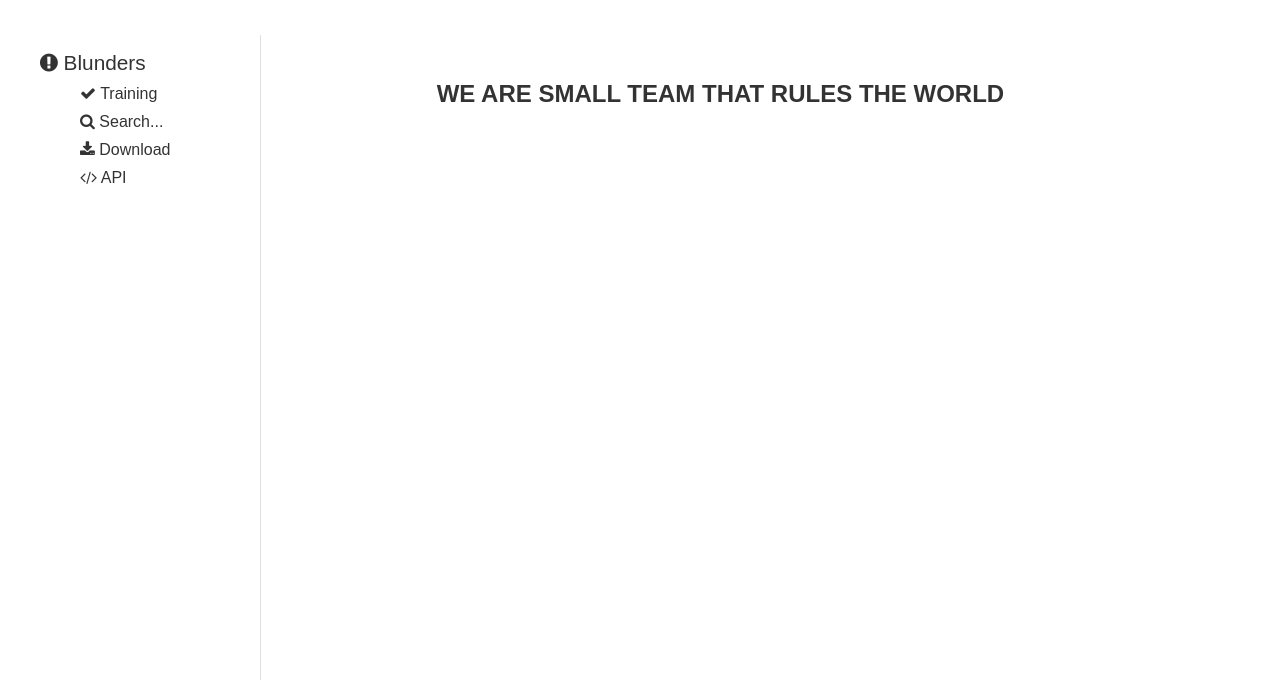
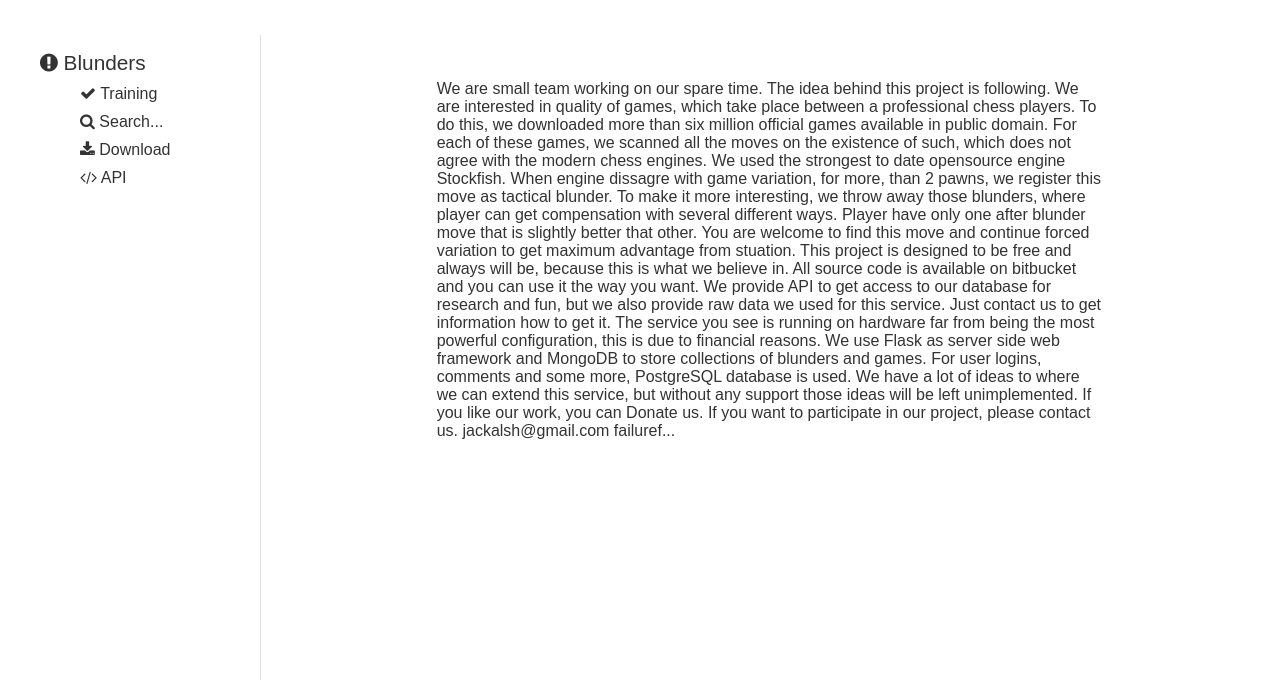
Before and after one commit to codingjerk/ztd.blunders-web, a Flask app: page /about in a window 1280 px wide. Shown: the top 680 px of the page. Run offline with Flask 2, Linux system fonts and the light colour scheme; some libraries are stand-ins or nearby versions.

Commit message:
Working on about section

```diff
--- a/app/templates/about.html
+++ b/app/templates/about.html
@@ -1,5 +1,30 @@
 {% extends "layout.html" %}
 
 {% block section %}
-	<h1>WE ARE SMALL TEAM THAT RULES THE WORLD</h1>
+	We are small team working on our spare time.
+
+	The idea behind this project is following.
+	We are interested in quality of games, which take place between a professional chess players.
+	To do this, we downloaded more than six million official games available in public domain.
+	For each of these games, we scanned all the moves on the existence of such,
+	which does not agree with the modern chess engines. We used the strongest to date opensource engine Stockfish.
+	When engine dissagre with game variation, for more, than 2 pawns, we register this move as tactical blunder.
+	To make it more interesting, we throw away those blunders, where player can get compensation with several
+	different ways. Player have only one after blunder move that is slightly better that other. You are welcome to find this
+	move and continue forced variation to get maximum advantage from stuation.
+
+	This project is designed to be free and always will be, because this is what we
+	believe in. All source code is available on bitbucket and you can use it the way you want. We provide API to get access
+	to our database for research and fun, but we also provide raw data we used
+	for this service. Just contact us to get information how to get it.
+
+	The service you see is running on hardware far from being the most powerful configuration, this is due to financial reasons.
+	We use Flask as server side web framework and MongoDB to store collections of blunders and games.
+	For user logins, comments and some more, PostgreSQL database is used.
+
+	We have a lot of ideas to where we can extend this service, but without any support those ideas will be left unimplemented.
+	If you like our work, you can Donate us. If you want to participate in our project, please contact us.
+
+	jackalsh@gmail.com
+	failuref...
 {% endblock %}
```
